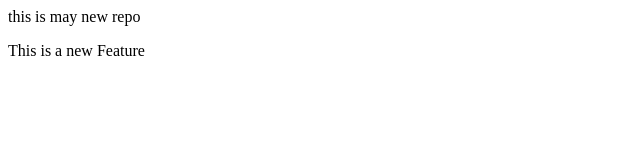
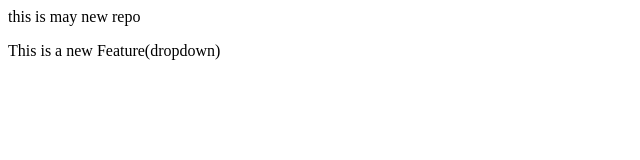
Before and after one commit to lovish-batra/local-repo, a plain HTML site: page index.html in a window 1280 px wide. Shown: the full height of the page, 0-640 px from the left. Drawn offline with Linux system fonts and the light colour scheme.

Commit message:
add dropdown

```diff
--- a/index.html
+++ b/index.html
@@ -1,2 +1,2 @@
 <p>this is may new repo</p>
-<P>This is a new Feature</P>
+<P>This is a new Feature(dropdown)</P>
```
